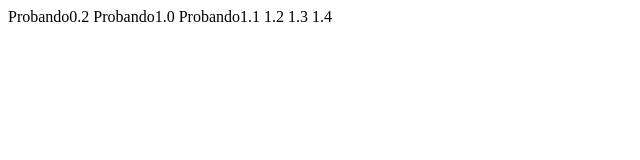
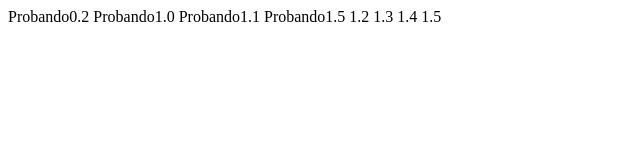
Before and after one commit to carlosrivas2021/testinggitflow, a plain HTML site: page index.html in a window 1280 px wide. Shown: the whole page, without its empty margins (0-640 px from the left). Drawn offline with Linux system fonts and the light colour scheme.

Commit message:
fix(lineas faltantes):
Se agrega líneas restantes

```diff
--- a/index.html
+++ b/index.html
@@ -9,8 +9,10 @@
   Probando0.2
   Probando1.0
   Probando1.1
+  Probando1.5
   1.2
   1.3
   1.4
+  1.5
 </body>
 </html>
```
